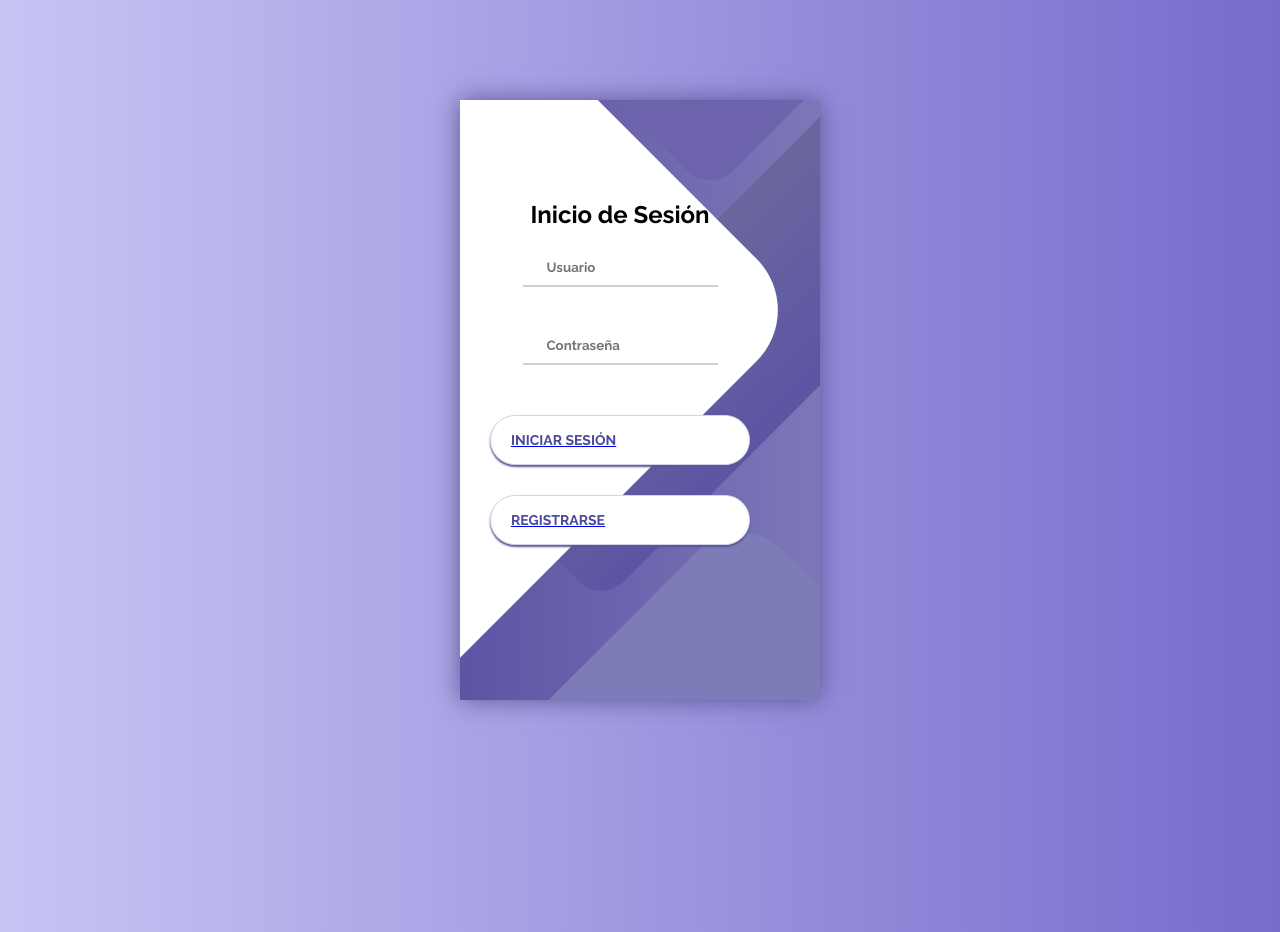
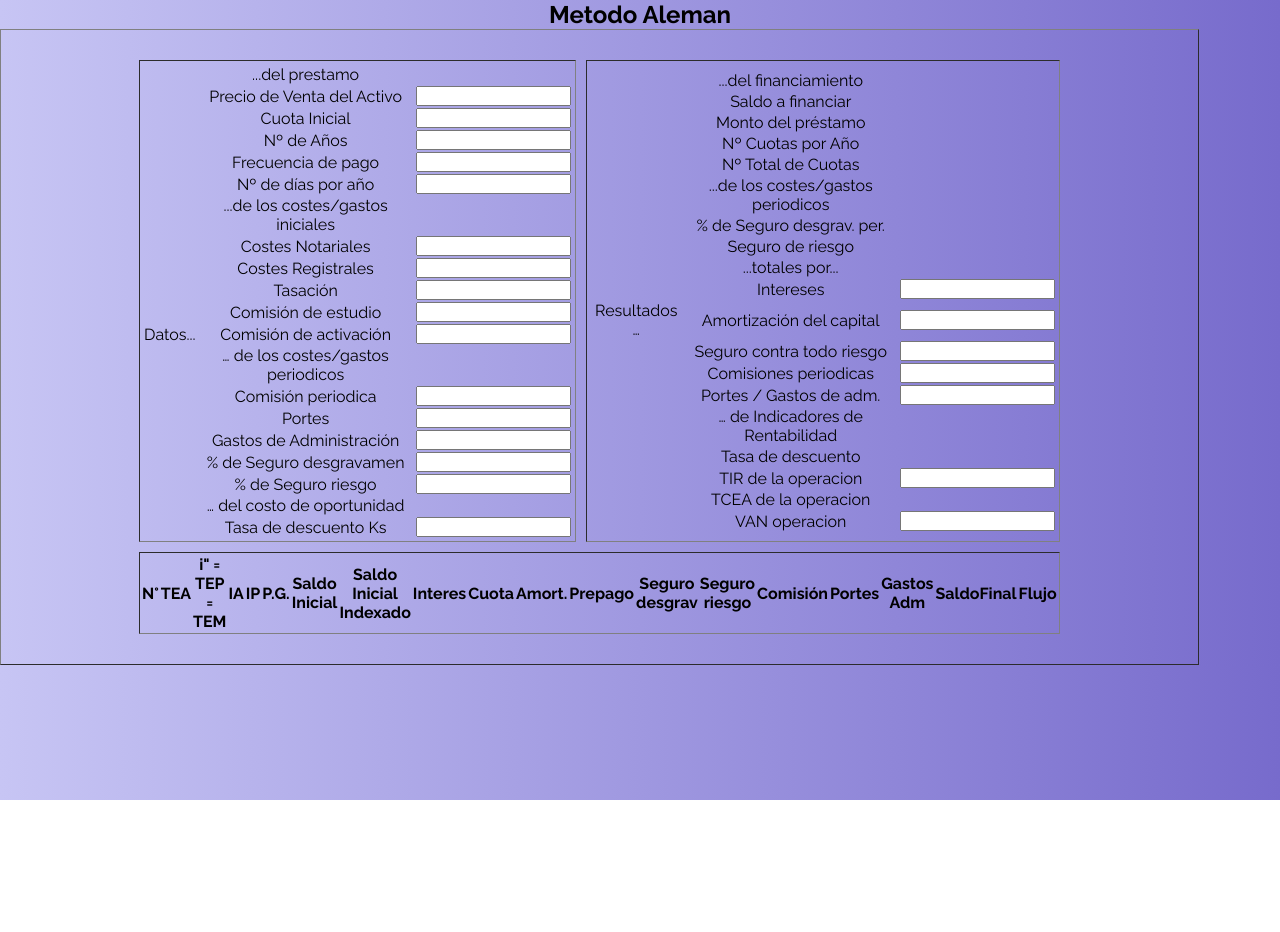
Before and after one commit to finance-leasing-web-app/reactFinanzas, a React (Create React App) app: page / in a window 1280 px wide. After the commit the page ends 800 px from the top, so only its background shows below. Built offline with nearby package versions, Linux system fonts and the light colour scheme.

Commit message:
valores de la tabla de resultados listos
falta algunos de la tabla de resultados
falta la tabla de detalles

```diff
--- a/src/App.js
+++ b/src/App.js
@@ -17,7 +17,7 @@ function App() {
     <div className="App">
       <BrowserRouter>
         <Routes>
-          <Route index element={<LogIn />}/>
+          <Route index element={<TBDatos />}/>
           {/* <Route index element={<ListarUsuario />}/> */}
           <Route path='usuario/listar' element={<ListarUsuario />}/>
           <Route path='usuario/crear' element={<CrearUsuario />}/>
--- /dev/null
+++ b/src/Components/TBDatos.css
@@ -0,0 +1,4 @@
+.tablaPrincipal {
+	padding: 20px 10%;
+	position: center;
+}
--- a/src/Components/TBDatos.js
+++ b/src/Components/TBDatos.js
@@ -1,42 +1,206 @@
+import { useState } from "react";
+import "./TBDatos.css";
+
+
 const TBDatos = () => {
+
+    const [Saldo,setSaldo]= useState('');
+    function fSaldo(a,b)
+    {
+        return a-((b/a))*100;
+    }
+
+    const [Prestamo,setPrestamo]= useState('');
+    function fPrestamo(q,w,e,r,t,y)
+    {
+        return q+w+e+r+t+y;
+    }
+
+
+    const [NCxA,setNCxA]= useState('');
+    function fNCxA(q,w)
+    {
+        return w/q;
+    }
+
+    const [N,setN]= useState('');
+    function fN(q,w)
+    {
+        return q*w;
+    }
+
+    const [pSegDesPer,setpSegDesPer]= useState('');
+    function fpSegDesPer(q,w)
+    {
+        return q*w/30
+    }
+
+    const [SegRiePer,setSegRiePer]= useState('');
+
+    const [COKI,setCOKI]=useState('');
+
+
+    const handleChange =(event) =>
+    {
+        var PV =Number(document.getElementById('PV').value);
+        var pCI =Number(document.getElementById('pCI').value);
+
+
+        var Saldo_=fSaldo(PV,pCI);
+        setSaldo(Saldo_);
+
+        var frec =Number(document.getElementById('frec').value);
+        var NDxA =Number(document.getElementById('NDxA').value);
+
+        var NCxA_=fNCxA(frec,NDxA);
+        setNCxA(NCxA_);
+
+        var NA =Number(document.getElementById('NA').value);
+        var N_=fN(NCxA_,NA)
+        setN(N_);
+
+        var pSegDes =Number(document.getElementById('pSegDes').value);
+        var pSegDesPer_=fpSegDesPer(pSegDes,frec);
+        setpSegDesPer(pSegDesPer_);
+
+
+        var pSegRie =Number(document.getElementById('pSegRie').value);
+        var SegRiePer_=(pSegRie/100)*PV/NCxA;
+        setSegRiePer(SegRiePer_);
+
+
+        var GI1 =Number(document.getElementById('GI1').value);
+        var GI2 =Number(document.getElementById('GI2').value);
+        var GI3 =Number(document.getElementById('GI3').value);
+        var GI4 =Number(document.getElementById('GI4').value);
+        var GI5 =Number(document.getElementById('GI5').value);
+
+        var Prestamo_=fPrestamo(GI1,GI2,GI3,GI4,GI5,Saldo_);
+        setPrestamo(Prestamo_);
+
+        var ComPer      =Number(document.getElementById('ComPer').value);
+        var PortesPer   =Number(document.getElementById('PortesPer').value);
+        var GasAdmPer   =Number(document.getElementById('GasAdmPer').value);
+        var COK     =Number(document.getElementById('COK').value);
+
+        var COKI_=Math.pow(1+COK,frec/NDxA)-1;
+        setCOKI(COKI_);
+
+
+
+
+
+
+
+        // console.log(Saldo);
+    }
+
+
+
+
     return (
-        <div className="TBDatos">
+        <div classid="TBDatos">
+            <nav>
+                <h1>
+                    Metodo Aleman
+                </h1>
+            </nav>
+            <table class="tablaPrincipal" border="1" cellPadding="30px" width="50%" cellspacing="10px">
+                <tr>
+                    <td>
+                    <table>
+                        <tbody>
+                        <td >
+                            <tr>
+                                      <td></td><td>...del prestamo</td>
+                            </tr>
+                                      <tr><td></td><td>Precio de Venta del Activo</td><td><input type="text"    id="PV"     onChange={handleChange}></input></td></tr>
+                                      <tr><td></td><td>Cuota Inicial</td>                <td><input type="text" id="pCI"    onChange={handleChange}></input></td></tr>
+                                      <tr><td></td><td>Nº de Años</td><td><input type="text"                    id="NA"     onChange={handleChange}></input></td></tr>
+                                      <tr><td></td><td>Frecuencia de pago</td><td><input type="text"            id="frec"   onChange={handleChange}></input></td></tr>
+                                      <tr><td></td><td>Nº de días por año</td><td><input type="text"            id="NDxA"   onChange={handleChange}></input></td></tr>
+                            <tr>
+                                        <td></td><td>...de los costes/gastos iniciales</td>
+                            </tr>
+                                        <tr><td></td><td>Costes Notariales</td><td><input type="text"              id="GI1" onChange={handleChange}></input></td></tr>
+                                        <tr><td></td><td>Costes Registrales</td><td><input type="text"             id="GI2" onChange={handleChange}></input></td></tr>
+                                        <tr><td></td><td>Tasación</td><td><input type="text"                       id="GI3" onChange={handleChange}></input></td></tr>
+                                        <tr><td></td><td>Comisión de estudio</td><td><input type="text"            id="GI4" onChange={handleChange}></input></td></tr>
+                                        <tr><td>Datos...</td><td>Comisión de activación</td><td><input type="text" id="GI5" onChange={handleChange}></input></td></tr>
+                            <tr>
+                                        <td></td><td>… de los costes/gastos periodicos</td>
+                            </tr>
+                                        <tr><td></td><td>Comisión periodica</td><td><input type="text"              id="ComPer"     onChange={handleChange}></input></td></tr>
+                                        <tr><td></td><td>Portes</td><td><input type="text"                          id="PortesPer"  onChange={handleChange}></input></td></tr>
+                                        <tr><td></td><td>Gastos de Administración</td><td><input type="text"        id="GasAdmPer"  onChange={handleChange}></input></td></tr>
+                                        <tr><td></td><td>% de Seguro desgravamen</td><td><input type="text"         id="pSegDes"    onChange={handleChange}></input></td></tr>
+                                        <tr><td></td><td>% de Seguro riesgo</td><td><input type="text"              id="pSegRie"    onChange={handleChange}></input></td></tr>
+                            <tr>
+                                        <td></td><td>… del costo de oportunidad</td>
+                            </tr>
+                                      <tr><td></td><td>Tasa de descuento Ks</td><td><input type="text"              id="COK" onChange={handleChange}></input></td></tr>
+                        </td>
+                        </tbody>
+                    </table>
+
+                    </td>
+
+                    {/* resultados */}
+                    <td>
+                    <table>
+                        <tbody>
                         <table>
                                 <tbody>
                                   <tr>
-                    <td></td><td>...del prestamo</td>
+                                              <td></td><td>...del financiamiento</td>
                                   </tr>
-                    <tr><td></td><td>Precio de Venta del Activo</td><td><input type="text"></input></td></tr>
-                    <tr><td></td><td>Nº de Años</td>                <td><input type="text"></input></td></tr>
-                    <tr><td></td><td>Frecuencia de pago</td>        <td><input type="text"></input></td></tr>
-                    <tr><td></td><td>Nº de días por año</td>        <td><input type="text"></input></td></tr>
-                    <tr><td></td><td>% de TEA</td>                  <td><input type="text"></input></td></tr>
-                    <tr><td></td><td>% de IGV</td>                  <td><input type="text"></input></td></tr>
-                    <tr><td></td><td>% de Impuesto a la renta</td>  <td><input type="text"></input></td></tr>
-                    <tr><td>Datos...</td><td>% de recompra</td>     <td><input type="text"></input></td></tr>
+                                              <tr><td></td><td>Saldo a financiar</td>{Saldo}</tr>
+                                              <tr><td></td><td>Monto del préstamo</td>{Prestamo}</tr>
+                                              <tr><td></td><td>Nº Cuotas por Año</td><td>{NCxA}</td></tr>
+                                              <tr><td></td><td>Nº Total de Cuotas</td><td>{N}</td></tr>
                                   <tr>
-                    <td></td><td>...de los costes/gastos iniciales</td>
+                                              <tr></tr>
+                                              <td>...de los costes/gastos periodicos</td>
                                   </tr>
-                    <tr><td></td><td>Costes Notariales</td><td><input type="text"></input></td></tr>
-                    <tr><td></td><td>Costes Registrales</td>                <td><input type="text"></input></td></tr>
-                    <tr><td></td><td>Tasación</td>        <td><input type="text"></input></td></tr>
-                    <tr><td></td><td>Comisión de estudio</td>        <td><input type="text"></input></td></tr>
-                    <tr><td></td><td>Comisión de activación</td>                  <td><input type="text"></input></td></tr>
+                                              <tr><td></td><td>% de Seguro desgrav. per.</td><td>{pSegDesPer}</td></tr>
+                                              <tr><td></td><td>Seguro de riesgo</td><td>{SegRiePer}</td></tr>
+
+                                              <tr><td></td><td>...totales por...</td><td></td></tr>
+                                              <tr><td></td><td>Intereses</td><td>                           <input type="text" id="Totales1"></input></td></tr>
+                                              <tr><td>Resultados …</td><td>Amortización del capital</td><td><input type="text" id="Totales2"></input></td></tr>
+                                              <tr><td></td><td>Seguro contra todo riesgo</td><td>           <input type="text" id="Totales3"></input></td></tr>
+                                              <tr><td></td><td>Comisiones periodicas</td><td>               <input type="text" id="Totales4"></input></td></tr>
+                                              <tr><td></td><td>Portes / Gastos de adm.</td><td>                            <input type="text" id="Totales5"></input></td></tr>
                                   <tr>
-                    <td></td><td>… de los costes/gastos periodicos</td>
+                                              <td></td><td>… de Indicadores de Rentabilidad</td>
                                   </tr>
-                    <tr><td></td><td>Comisión periodica</td><td><input type="text"></input></td></tr>
-                    <tr><td></td><td>% de Seguro riesgo</td>                <td><input type="text"></input></td></tr>
+                                              <tr><td></td><td>Tasa de descuento</td><td>{COKI}</td></tr>
+                                              <tr><td></td><td>TIR de la operacion</td><td><input type="text"   id="TIR"></input></td></tr>
+                                              <tr><td></td><td>TCEA de la operacion</td><td></td></tr>
+                                              <tr><td></td><td>VAN operacion</td><td><input type="text"    id="VAN"></input></td></tr>
+                                 </tbody>
+                            </table>
+                        </tbody>
+                    </table>
+                    </td>
+        </tr>
+                {/* Detalles */}
                 <tr>
-                    <td></td><td>… del costo de oportunidad</td>
-        </tr>
-                    <tr><td></td><td>Tasa de descuento Ks</td><td><input type="text"></input></td></tr>
-                    <tr><td></td><td>Tasa de descuento WACC</td>                <td><input type="text"></input></td></tr>
-
+                    <td colSpan="2">
+                    <table>
+                        <thead>
+                            <th>N°</th><th>TEA</th><th>i" = TEP = TEM</th><th>IA</th><th>IP</th><th>P.G.</th><th>Saldo Inicial</th><th>Saldo Inicial Indexado</th><th>Interes</th><th>Cuota</th><th>Amort.</th><th>Prepago</th><th>Seguro desgrav</th><th>Seguro riesgo</th><th>Comisión</th><th>Portes</th><th>Gastos Adm</th><th>SaldoFinal</th><th>Flujo</th>
+                        </thead>
+                        <tbody>
 
                         </tbody>
                     </table>
+                    </td>
+                </tr>
+            </table>
+
         </div>
+
     );
 }
 
```
Lines whose indentation alone changed are shown as unchanged.
